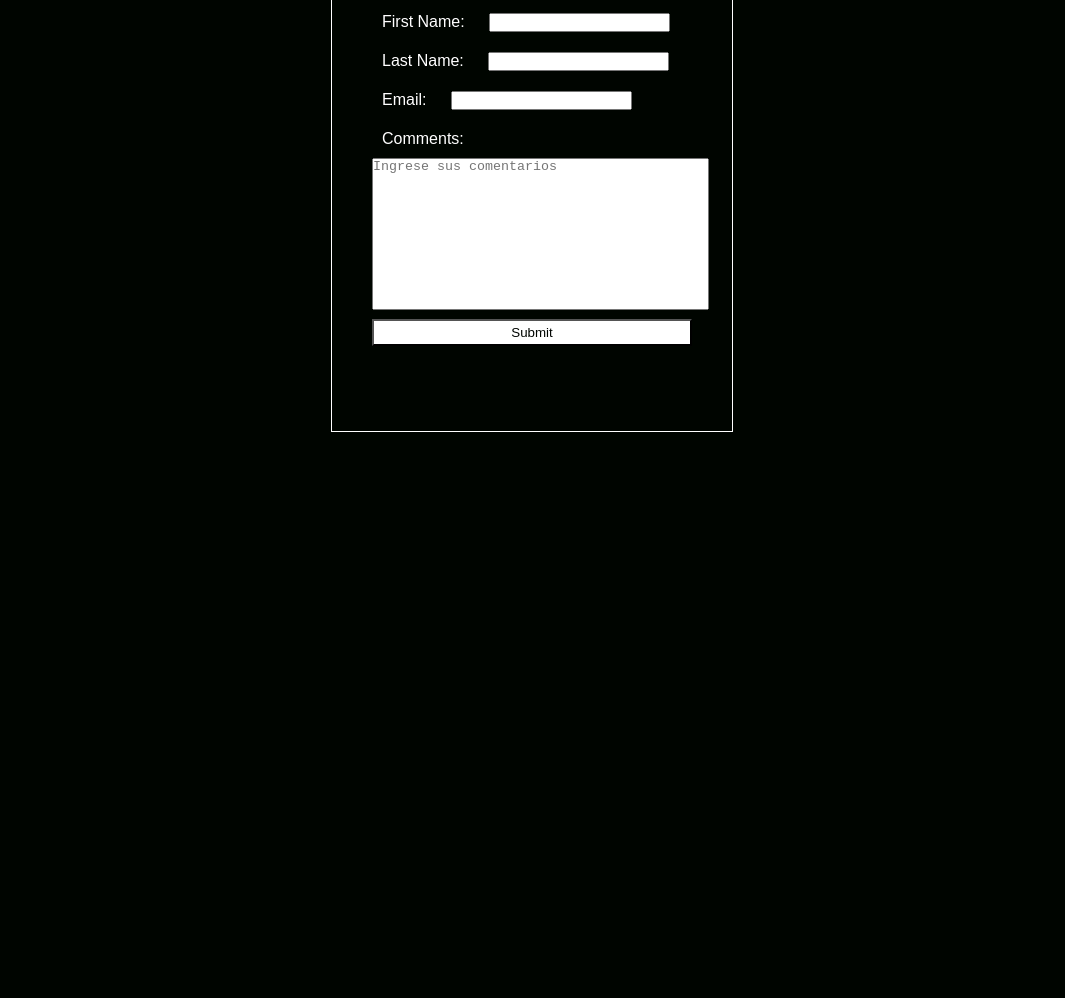
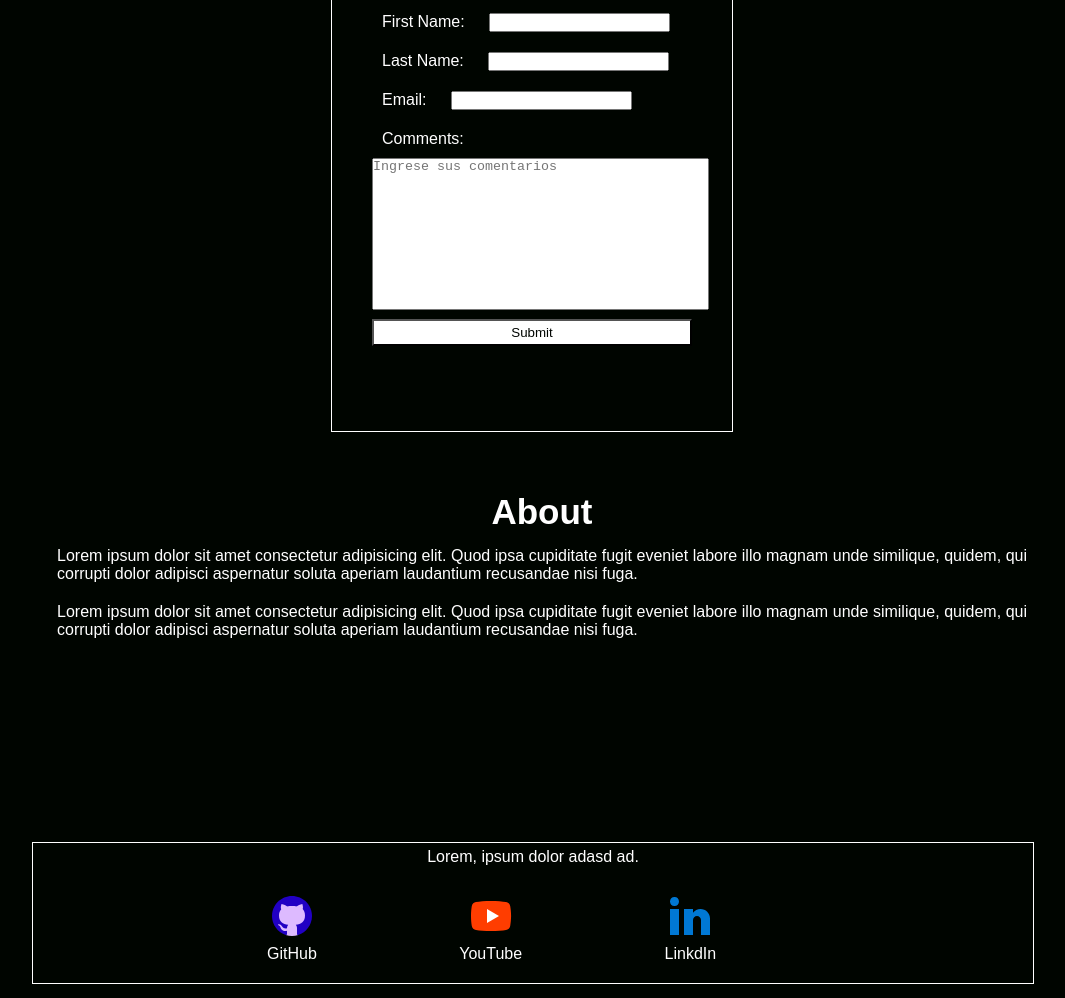
Before and after one commit to luissoler57/Landing-Page, a plain HTML site: page index.html in a window 1280 px wide. Shown: the part 1595-2593 px from the top of the page, without its empty margins (108-1173 px from the left). Before the commit the page ends 2067 px from the top, so only its background shows below. Drawn offline with Linux system fonts and the light colour scheme.

Commit message:
Se agregan about y footer

```diff
--- a/css/style.css
+++ b/css/style.css
@@ -179,3 +179,64 @@ p {
 .form textarea {
     resize: none;
 }
+
+/*!Fin Seccion Contact*/
+
+/*!About*/
+
+.about {
+    width: 100%;
+    height: 300px;
+    text-align: center;
+    padding: 1%;
+}
+
+.about h3 {
+    font-size: 35px;
+    margin: 10px;
+}
+
+.about p {
+    text-align: justify;
+    margin: 10px;
+}
+
+/*!Fin About*/
+/*!Footer*/
+footer {
+    margin: 50px 0;
+    width: 100%;
+    border: 1px solid #fff;
+}
+
+footer ul {
+    margin: auto;
+    width: 60%;
+    padding: 10px;
+}
+
+
+
+footer ul li {
+    display: inline-block;
+    text-align: center;
+    margin: 10px 80px 10px 10px;
+}
+
+footer ul li:hover {
+    transform: scale(1.1);
+}
+
+footer img {
+    margin: 1%;
+}
+
+footer a {
+    margin: auto;
+    text-decoration: none;
+    color: #fff;
+}
+
+footer a:hover {
+    color: rgb(201, 186, 216);
+}
--- a/index.html
+++ b/index.html
@@ -17,7 +17,7 @@
                 <li for="a"><a href="#" id="a">Home</a></li>
                 <li><a href="#project">Project</a></li>
                 <li><a href="#contact">Contact</a></li>
-                <li><a href="#">About</a></li>
+                <li><a href="#About">About</a></li>
             </ul>
         </div>
     </header>
@@ -111,6 +111,27 @@
         </div>
     </div>
 
+    <div id="About">
+        <div class="about">
+            <h3>About</h3>
+            <p>Lorem ipsum dolor sit amet consectetur adipisicing elit. Quod ipsa cupiditate fugit eveniet labore illo
+                magnam unde similique, quidem, qui corrupti dolor adipisci aspernatur soluta aperiam laudantium
+                recusandae nisi fuga.</p>
+            <p>Lorem ipsum dolor sit amet consectetur adipisicing elit. Quod ipsa cupiditate fugit eveniet labore illo
+                magnam unde similique, quidem, qui corrupti dolor adipisci aspernatur soluta aperiam laudantium
+                recusandae nisi fuga.</p>
+        </div>
+    </div>
+
+    <footer>
+        <p>Lorem, ipsum dolor adasd
+            ad.</p>
+        <ul>
+            <li><a href="https://github.com/"><img src="img/ico/github.svg" alt="GitHub">GitHub</a></li>
+            <li><a href="https://youtube.com/"><img src="img/ico/youtube.svg" alt="YouTube">YouTube</a></li>
+            <li><a href="https://linkedin.com/"><img src="img/ico/linkedin.svg" alt="LinkdIn">LinkdIn</a></li>
+        </ul>
+    </footer>
 </body>
 
 </html>
```
Also changed, not shown: img/ico/github.svg (added), img/ico/linkedin.png (added), img/ico/linkedin.svg (added), img/ico/youtube.svg (added).
